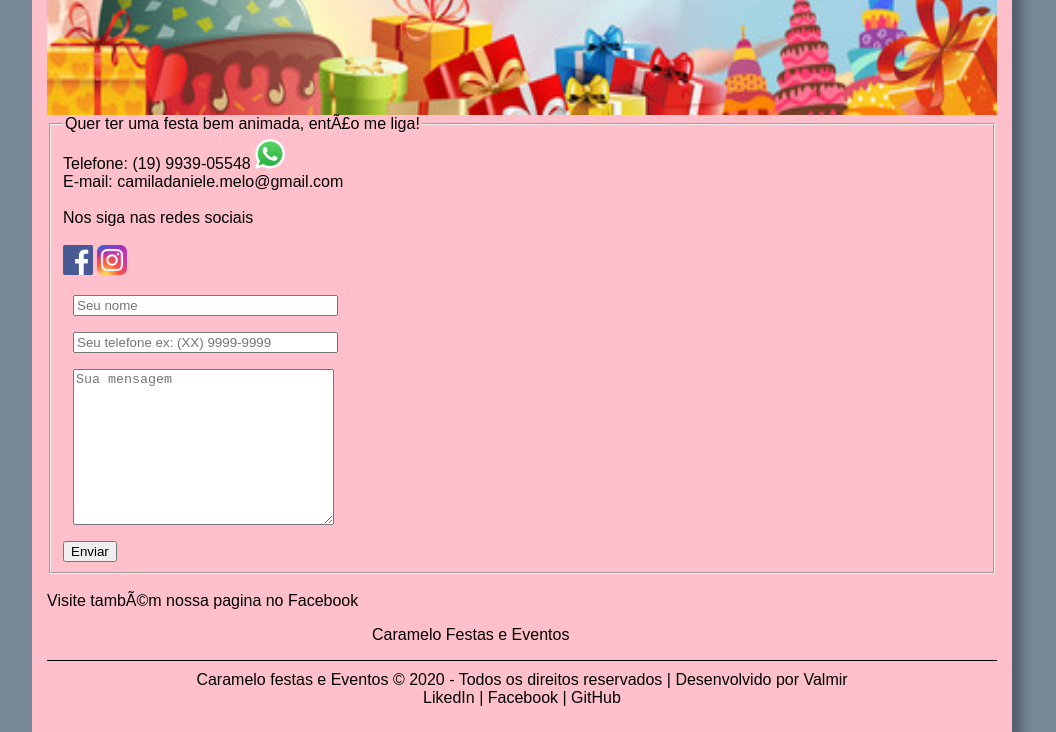
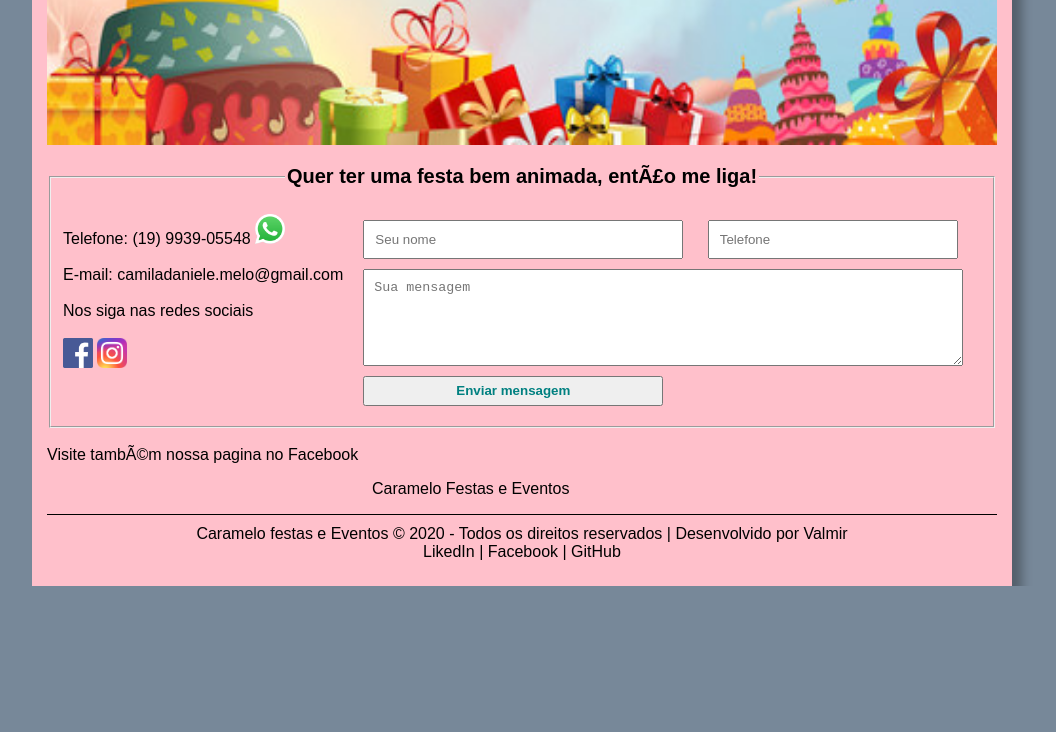
Before and after one commit to ValmirBP/CarameloWebSite, a plain HTML site: page views/index.html in a window 1280 px wide. Shown: the part 900-1632 px from the top of the page, without its empty margins (118-1174 px from the left). After the commit the page ends 1486 px from the top, so only its background shows below. Drawn offline with Linux system fonts and the light colour scheme.

Commit message:
form stylization

```diff
--- a/css/style.css
+++ b/css/style.css
@@ -71,6 +71,7 @@ nav#menu h1 {
 section#head {
     display: block;
     float: left;
+    margin-top: 50px;
     padding: 10px;
     width: 454px;
     height: 380;
@@ -79,6 +80,7 @@ section#head {
 aside#dif {
     display: block;
     float: right;
+    margin-top: 50px;
     padding: 10px;
     width: 455px;
     height: 370px;
@@ -88,7 +90,7 @@ article#services {
     display: block;
     background: url("../img/back-services.jpg")no-repeat;
     height: 600px;
-    margin-top: 420px;
+    margin-top: 450px;
     background-size: 950px 600px;
 }
 
@@ -99,6 +101,57 @@ article#services p {
 
 article#services h1 {
     padding-top: 90px;
+}
+
+article#contact {
+    margin-top: 20px;
+}
+
+legend {
+    text-align: center;
+    font-size: 15pt;
+    font-weight: bold;
+}
+
+div#contactleft {
+    text-align: left;
+    float: left;
+    margin-top: 20px;
+    margin-right: 10px;
+}
+
+input {
+    padding: 10px;
+    margin: 10px;
+    font-size: 10pt;
+    width: 250px;
+    background-color: rgba(white, white, white, .3);
+}
+
+input#cNome {
+    width: 320;
+}
+
+input#cSend {
+    padding: 0;
+    color: teal;
+    float: left;
+    width: 300;
+    height: 30;
+    font-weight: bold;
+}
+
+input#cSend:hover {
+    color: white;
+    background-color: violet;
+}
+
+textarea#cMessage {
+    margin-left: 10px;
+    margin-right: 10px;
+    padding: 10px;
+    width: 600px;
+    font-size: 10pt;
 }
 
 div.fb-page {
--- a/views/index.html
+++ b/views/index.html
@@ -78,8 +78,8 @@
             <article id="contact">
                 <fieldset id="msg">
                     <legend>Quer ter uma festa bem animada, então me liga!</legend>
-
-                    Telefone: <a href="https://wa.me/5519993905548?text=Olá Camila gostaria de fazer o orçamento de uma festa" target="_blank"> (19) 9939-05548 <img src="../img/whatsapp-logo-4-1.png" width="30" height="30" alt="Whatsapp Logo" srcset=""></a>
+                    <div id="contactleft">
+                        Telefone: <a href="https://wa.me/5519993905548?text=Olá Camila gostaria de fazer o orçamento de uma festa" target="_blank"> (19) 9939-05548 <img src="../img/whatsapp-logo-4-1.png" width="30" height="30" alt="Whatsapp Logo" srcset=""></a>                        <br>
                         <br> E-mail: <a href="mailto:camiladaniele.melo@gmail.com?subject=Solicitação%20de%20orçamento" target="-balnk">camiladaniele.melo@gmail.com</a>
                         <br>
                         <br> Nos siga nas redes sociais
@@ -87,26 +87,26 @@
                         <br>
                         <a href="https://www.facebook.com/camila.daniele.18" target="_blank"><img src="../img/facebook-logo-14.png" width="30" height="30" alt="facebook Logo"></a>
                         <a href="https://www.instagram.com/caramelofestaseventos/" target="_blank"> <img src="../img/instagram-logo-13.png" width="30" height="30" alt="intagram Logo"></a>
-
+                    </div>
                     <form class="form" method="POST" id="fContato"></form>
 
-                    <p>
+
                     <label for="cNome"></label>
                     <input class="cells" type="text" name="tNome" id="cNome" size="30" maxlength="35" placeholder="Seu nome">
-                    </p>
 
-                    <p>
+
+
                     <label for="cPhone"></label>
-                        <input class="cells" type="text" name="tPhone" id="cPhone" size="30" placeholder="Seu telefone ex: (XX) 9999-9999">
-                    </p>
+                    <input class="cells" type="text" name="tPhone" id="cPhone" size="30" placeholder="Telefone">
 
-                    <p>
+
+
                     <label for="cMessage"></label>
-                        <textarea name="tMessage" id="cMessage" cols="30" rows="10" placeholder="Sua mensagem "></textarea>
-                    </p>
+                    <textarea name="tMessage" id="cMessage" cols="30" rows="5" placeholder="Sua mensagem "></textarea>
+
 
                     <label for="cSend"></label>
-                    <input type="button" name="tSend" id="cSend" value="Enviar" onclick="send()">
+                    <input type="button" name="tSend" id="cSend" value="Enviar mensagem" onclick="send()">
                 </fieldset>
                 </form>
 
```
Lines whose indentation alone changed are shown as unchanged.
